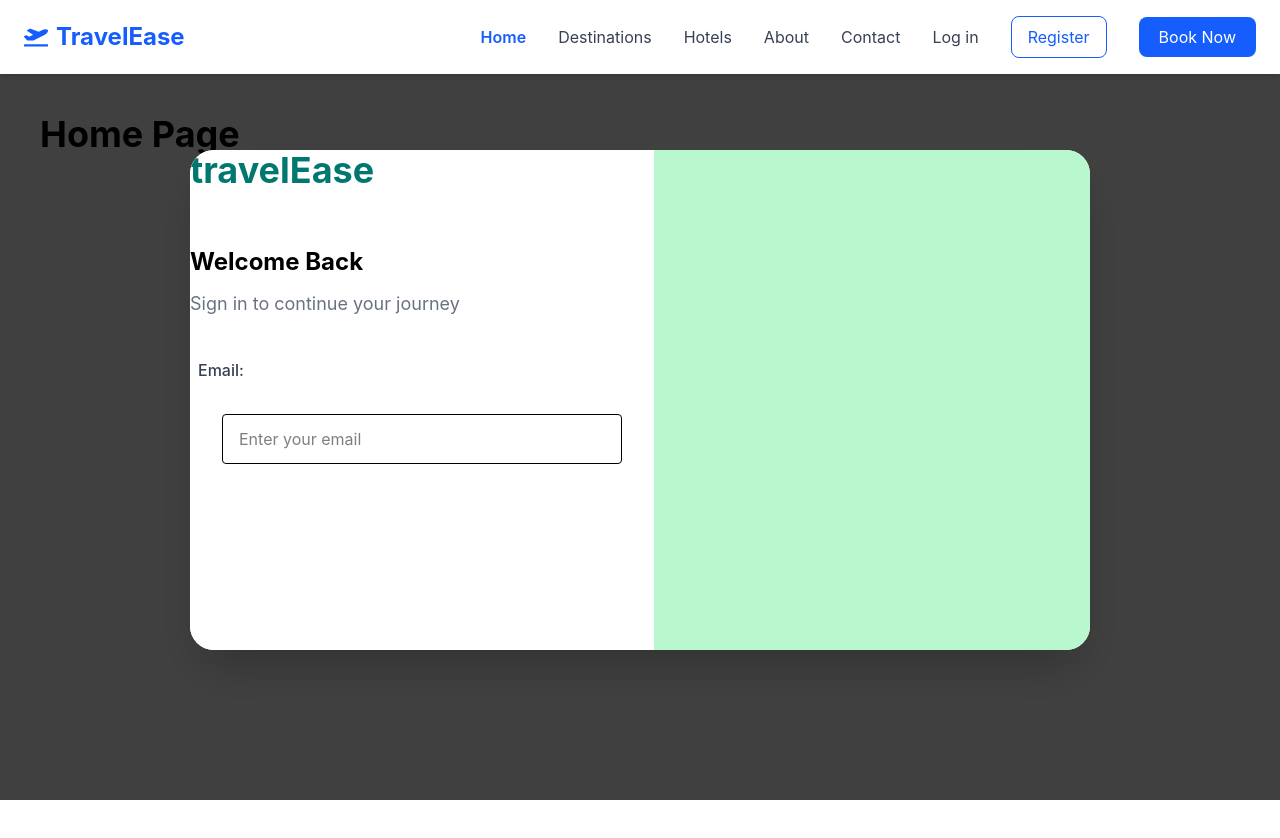
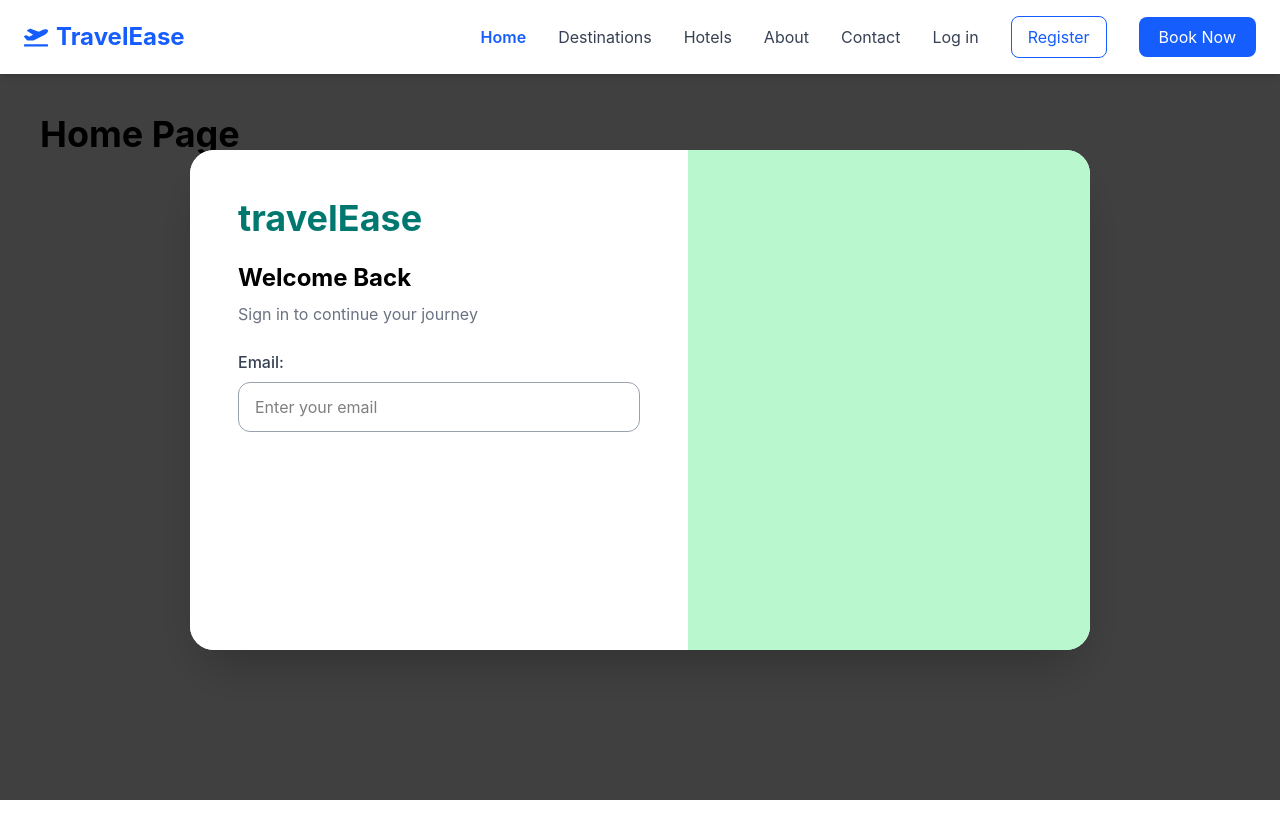
Before and after one commit to ayshasahva-stack/travel-booking, a React (Vite) app: page / in a window 1280 px wide. Both pictures are taken after a click on the button "Log in". Shown: the top 838 px of the page. Built offline with nearby package versions, Linux system fonts and the light colour scheme.

Commit message:
login updating

```diff
--- a/src/components/Auth/AuthModal.jsx
+++ b/src/components/Auth/AuthModal.jsx
@@ -8,22 +8,22 @@ function AuthModal() {
             <div className="bg-white w-[900px] h-[500px] rounded-3xl shadow-2xl overflow-hidden">
 
                 <div className="flex h-full ">
-                    <div className="flex-1 bg-white ">
+                    <div className="flex-1 bg-white p-12">
                         <h1 className="text-4xl font-bold text-teal-700">travelEase</h1>
 
-                        <h2 className="text-2xl font-bold mt-14">Welcome Back</h2>
-                        <p className="text-gray-500 mt-3 text-lg">
+                        <h2 className="text-2xl font-bold mt-6">Welcome Back</h2>
+                        <p className="text-gray-500 mt-2 text-m">
                             Sign in to continue your journey
                         </p>
 
                         {/* email */}
 
-                        <div className="mt-10">
-                            <label className="block text-gray-700 font-medium m-2">Email:</label><br />
+                        <div className="mt-6">
+                            <label className="block text-gray-700 font-medium mb-2">Email:</label>
                             <input
                             type="email"
                             placeholder="Enter your email"
-                              className="w-[400px] border border-gray rounded px-4 py-3 focus:border-teal-600 mx-8" />
+                              className="w-full border border-gray-400 rounded-xl px-4 py-3 focus:outline-none " />
 
                         </div>
 
```
